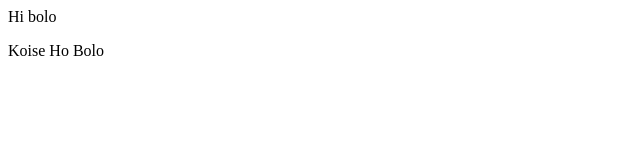
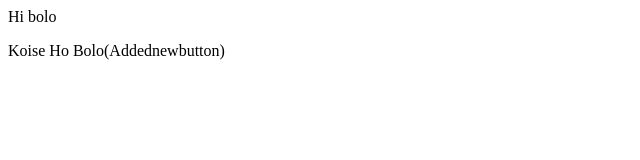
Before and after one commit to AMdongre/Learning-Demo2, a plain HTML site: page index.html in a window 1280 px wide. Shown: the whole page, without its empty margins (0-640 px from the left). Drawn offline with Linux system fonts and the light colour scheme.

```diff
--- a/index.html
+++ b/index.html
@@ -1,2 +1,2 @@
 <p>Hi bolo</p>
-<p>Koise Ho Bolo</p>
+<p>Koise Ho Bolo(Addednewbutton)</p>
```
